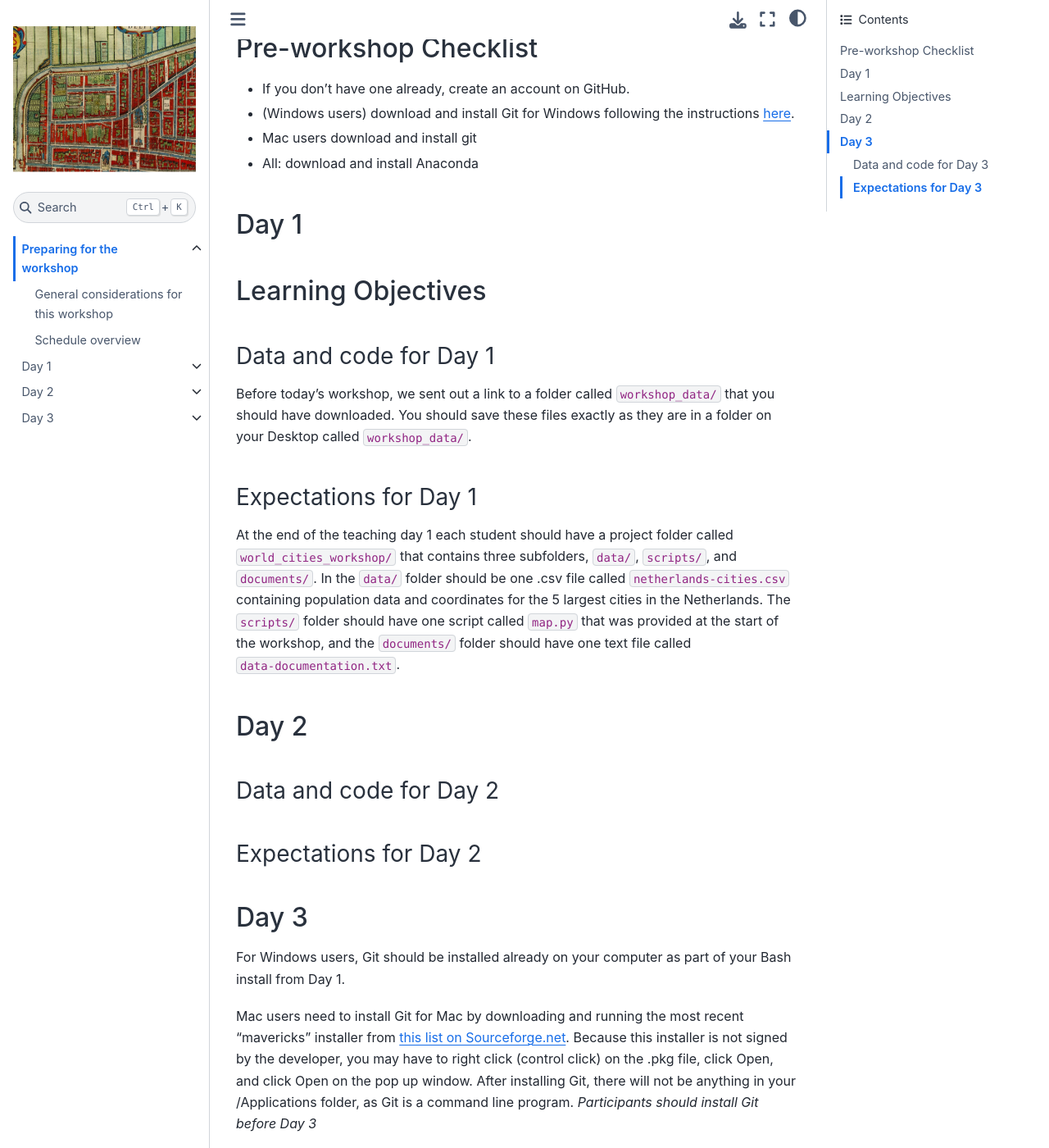
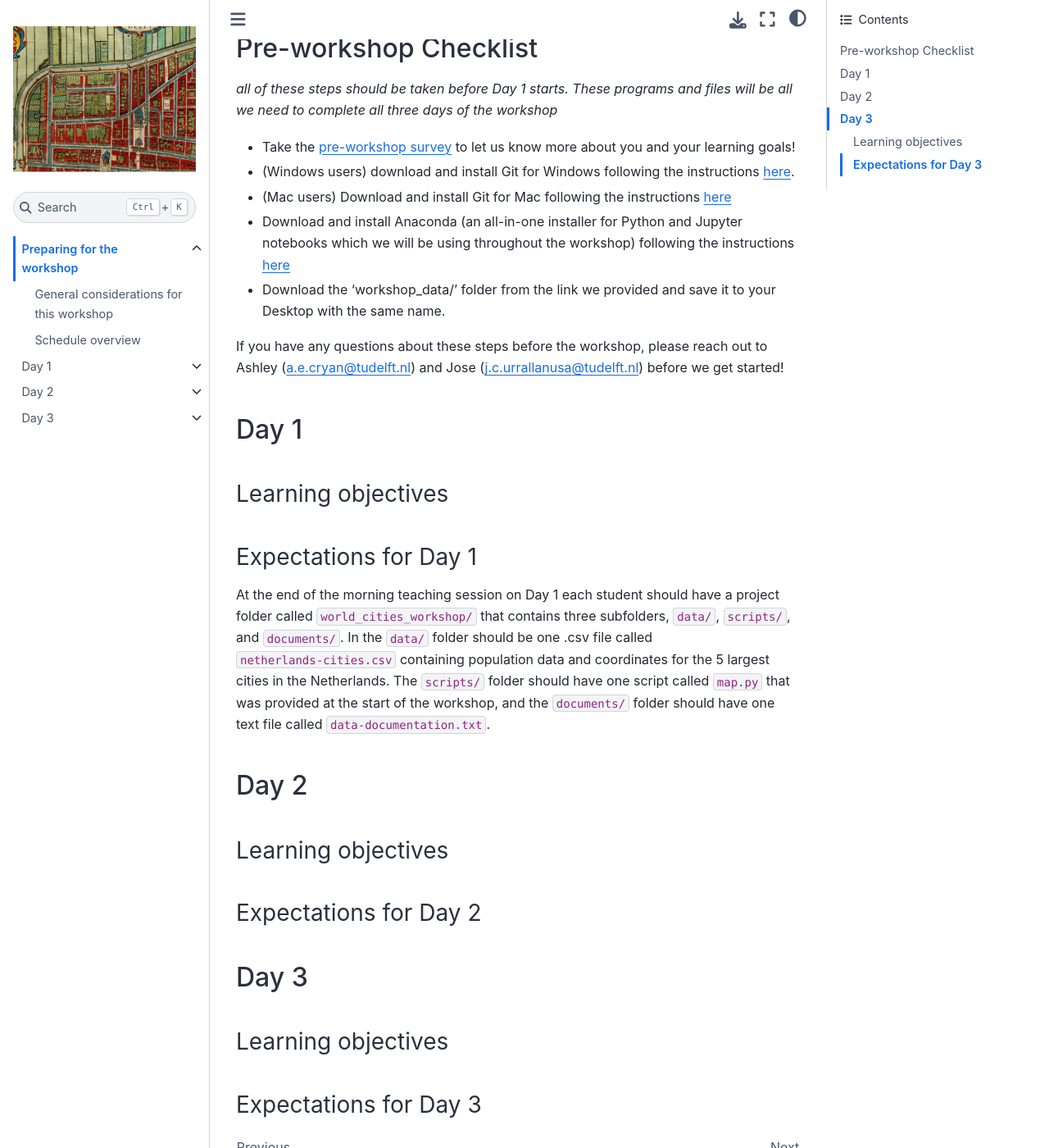
Before and after one commit to the-magnificents/04-02-2021-Carpentry-for-HGIS, a Jupyter Book: the page built from 00_Lesson_prep/00_README.md, in a window 1280 px wide and 1400 px high, scrolled down 217 px. Shown: the whole window at 82% size. Built offline with Jupyter Book 1.0.4 settings and Sphinx 7.4.7 and the Sphinx Book theme 1.1.4, drawn with Linux system fonts in a browser that asks for light colours; pages that are not in the unit, such as notebooks, are missing from menus; some of the changed text lies outside the part shown.

Commit message:
learning objectives and preworkshop checklist

```diff
--- a/00_Lesson_prep/00_README.md
+++ b/00_Lesson_prep/00_README.md
@@ -2,39 +2,33 @@
 During this workshop, we will be working with some tools and programs that will need to be installed before we begin. The checklist below should be completed prior to Day 1 of the workshop in order to be ready to go :)
 
 ## Pre-workshop Checklist
-- If you don't have one already, create an account on GitHub.
+*all of these steps should be taken before Day 1 starts. These programs and files will be all we need to complete all three days of the workshop*
+
+- Take the [pre-workshop survey](https://tudelft.fra1.qualtrics.com/jfe/form/SV_3jxek8fPH8Ma7Fc) to let us know more about you and your learning goals!
 - (Windows users) download and install Git for Windows following the instructions [here](https://carpentries.github.io/workshop-template/#shell).
-- Mac users download and install git
-- All: download and install Anaconda
+- (Mac users) Download and install Git for Mac following the instructions [here](https://carpentries.github.io/workshop-template/#git)
+- Download and install Anaconda (an all-in-one installer for Python and Jupyter notebooks which we will be using throughout the workshop) following the instructions [here](https://carpentries.github.io/workshop-template/#python)
+- Download the 'workshop_data/' folder from the link we provided and save it to your Desktop with the same name.
 
+If you have any questions about these steps before the workshop, please reach out to Ashley (a.e.cryan@tudelft.nl) and Jose (j.c.urrallanusa@tudelft.nl) before we get started!
 
 ## Day 1
 
-## Learning Objectives
-
-### Data and code for Day 1
-Before today's workshop, we sent out a link to a folder called `workshop_data/` that you should have downloaded. You should save these files exactly as they are in a folder on your Desktop called `workshop_data/`.
+### Learning objectives
 
 ### Expectations for Day 1
 
-At the end of the teaching day 1 each student should have a project folder called `world_cities_workshop/` that contains three subfolders, `data/`, `scripts/`, and `documents/`. In the `data/` folder should be one .csv file called `netherlands-cities.csv` containing population data and coordinates for the 5 largest cities in the Netherlands. The `scripts/` folder should have one script called `map.py` that was provided at the start of the workshop, and the `documents/` folder should have one text file called `data-documentation.txt`.
+At the end of the morning teaching session on Day 1 each student should have a project folder called `world_cities_workshop/` that contains three subfolders, `data/`, `scripts/`, and `documents/`. In the `data/` folder should be one .csv file called `netherlands-cities.csv` containing population data and coordinates for the 5 largest cities in the Netherlands. The `scripts/` folder should have one script called `map.py` that was provided at the start of the workshop, and the `documents/` folder should have one text file called `data-documentation.txt`.
 
 ## Day 2
 
-### Data and code for Day 2
+### Learning objectives
 
 ### Expectations for Day 2
 
 
 ## Day 3
 
-For Windows users, Git should be installed already on your computer as part of your Bash install from Day 1.
-
-Mac users need to install Git for Mac by downloading and running the most recent "mavericks" installer from [this list on Sourceforge.net](https://sourceforge.net/projects/git-osx-installer/files/). Because this installer is not signed by the developer, you may have to right click (control click) on the .pkg file, click Open, and click Open on the pop up window. After installing Git, there will not be anything in your /Applications folder, as Git is a command line program. *Participants should install Git before Day 3*
-
-More detailed instructions and videos are available here: https://carpentries.github.io/workshop-template/#git
-
-### Data and code for Day 3
-We will continue to use the data from Day 2 on cities etc. _____
+### Learning objectives
 
 ### Expectations for Day 3
```
